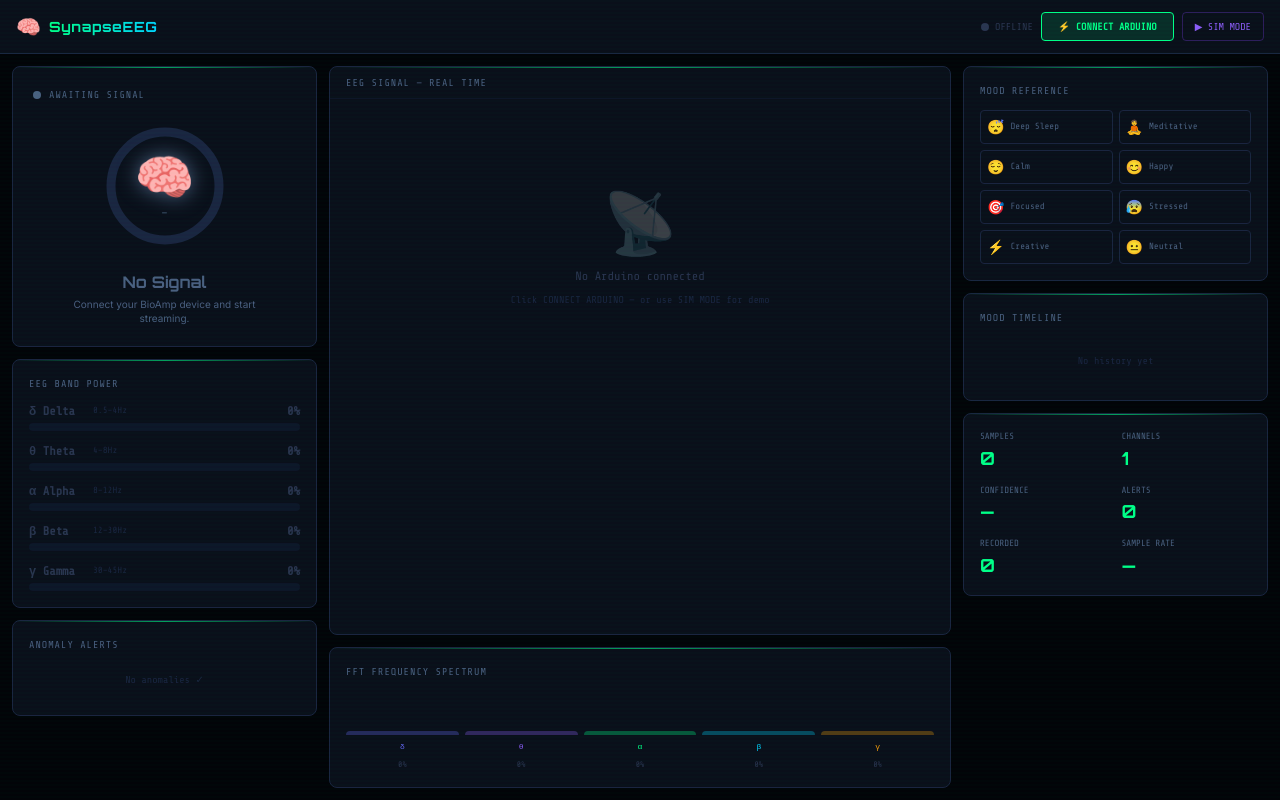
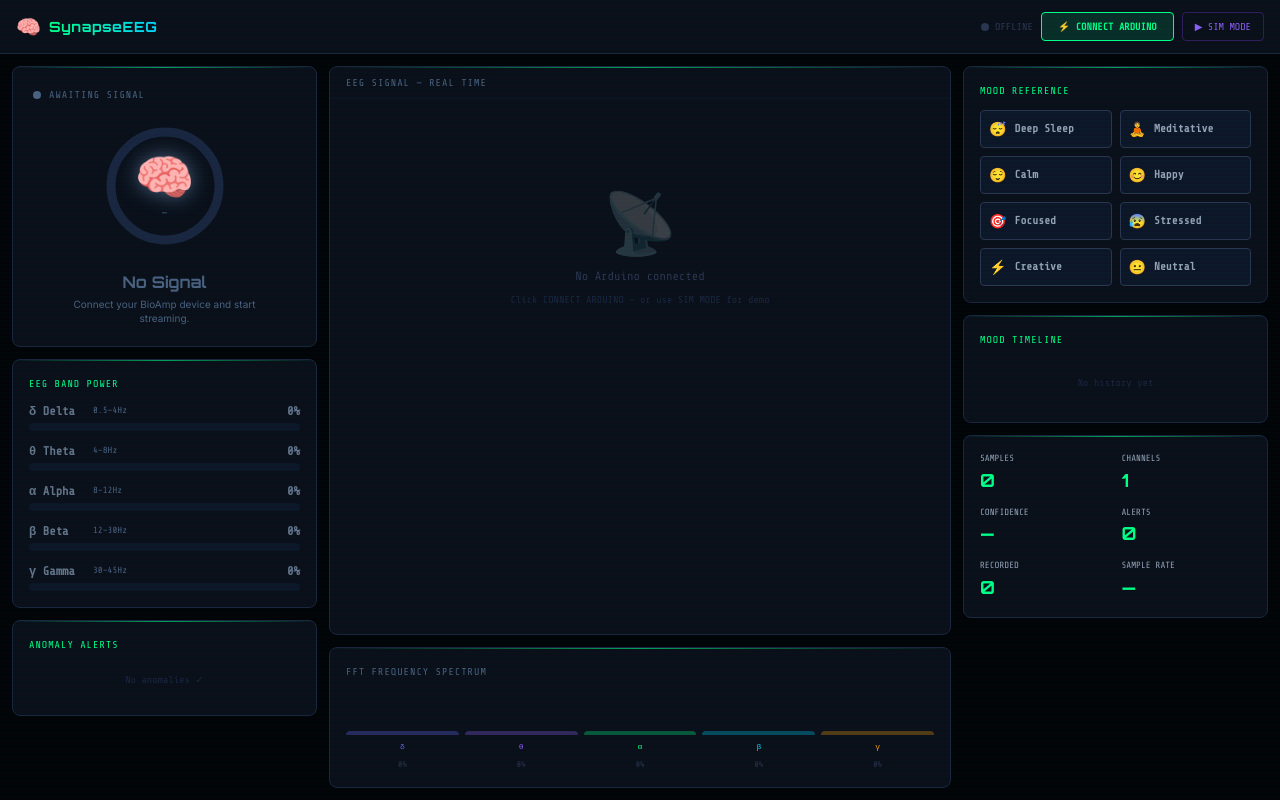
Before and after one commit to Sakshiippe5/synapse-eeg, a Next.js app: page /dashboard in a window 1280 px wide. Built offline with nearby package versions, Linux system fonts and the light colour scheme.

Commit message:
ui: improve dashboard visibility and contrast

```diff
--- a/src/app/dashboard/page.tsx
+++ b/src/app/dashboard/page.tsx
@@ -678,7 +678,7 @@ export default function Dashboard() {
 
           {/* Band Power Bars */}
           <div className="cyber-panel p-4 flex flex-col gap-3">
-            <div className="font-mono text-[10px] tracking-widest" style={{ color: "#4a6080" }}>EEG BAND POWER</div>
+            <div className="font-mono text-[10px] tracking-widest" style={{ color: "#00ff88" }}>EEG BAND POWER</div>
             {BANDS.map(b => {
               const pct = Math.round(norm[b.key] ?? 0);
               const dom = mood?.dominantBand === b.label.split(" ")[1];
@@ -686,12 +686,12 @@ export default function Dashboard() {
                 <div key={b.key}>
                   <div className="flex justify-between mb-1">
                     <div className="flex items-center gap-2">
-                      <span className="font-mono text-xs font-bold w-14" style={{ color: dom ? b.color : "#2a3550" }}>
+                      <span className="font-mono text-xs font-bold w-14" style={{ color: dom ? b.color : "#64748b" }}>
                         {b.label}
                       </span>
-                      <span className="font-mono text-[9px]" style={{ color: "#1a2540" }}>{b.range}</span>
+                      <span className="font-mono text-[9px]" style={{ color: "#4a6080" }}>{b.range}</span>
                     </div>
-                    <span className="font-mono text-xs font-bold" style={{ color: dom ? b.color : "#2a3550" }}>
+                    <span className="font-mono text-xs font-bold" style={{ color: dom ? b.color : "#64748b" }}>
                       {pct}%
                     </span>
                   </div>
@@ -713,7 +713,7 @@ export default function Dashboard() {
 
           {/* Alerts */}
           <div className="cyber-panel p-4">
-            <div className="font-mono text-[10px] tracking-widest mb-2" style={{ color: "#4a6080" }}>ANOMALY ALERTS</div>
+            <div className="font-mono text-[10px] tracking-widest mb-2" style={{ color: "#00ff88" }}>ANOMALY ALERTS</div>
             <div className="flex flex-col gap-2" style={{ maxHeight: 140, overflowY: "auto" }}>
               {alerts.length === 0 ? (
                 <div className="font-mono text-[10px] py-3 text-center" style={{ color: "#1a2540" }}>No anomalies ✓</div>
@@ -828,19 +828,19 @@ export default function Dashboard() {
 
           {/* Mood Reference */}
           <div className="cyber-panel p-4">
-            <div className="font-mono text-[10px] tracking-widest mb-3" style={{ color: "#4a6080" }}>MOOD REFERENCE</div>
-            <div className="grid grid-cols-2 gap-1.5">
+            <div className="font-mono text-[10px] tracking-widest mb-3" style={{ color: "#00ff88" }}>MOOD REFERENCE</div>
+            <div className="grid grid-cols-2 gap-2">
               {MOODS.map((m, i) => (
                 <div
                   key={i}
-                  className="flex items-center gap-1.5 p-1.5 rounded transition-all"
+                  className="flex items-center gap-2 p-2 rounded transition-all"
                   style={{
-                    border: `1px solid ${mood?.mood === m.label ? m.color + "50" : "#1a2540"}`,
-                    background: mood?.mood === m.label ? m.color + "18" : "transparent",
+                    border: `1px solid ${mood?.mood === m.label ? m.color : "#2a3550"}`,
+                    background: mood?.mood === m.label ? m.color + "25" : "#0d1628",
                   }}
                 >
                   <span className="text-sm">{m.emoji}</span>
-                  <span className="font-mono text-[9px]" style={{ color: mood?.mood === m.label ? m.color : "#4a6080" }}>
+                  <span className="font-mono text-[11px] font-bold" style={{ color: mood?.mood === m.label ? m.color : "#94a3b8" }}>
                     {m.label}
                   </span>
                 </div>
@@ -850,7 +850,7 @@ export default function Dashboard() {
 
           {/* Mood Timeline */}
           <div className="cyber-panel p-4">
-            <div className="font-mono text-[10px] tracking-widest mb-3" style={{ color: "#4a6080" }}>MOOD TIMELINE</div>
+            <div className="font-mono text-[10px] tracking-widest mb-3" style={{ color: "#00ff88" }}>MOOD TIMELINE</div>
             <div className="flex flex-col gap-2" style={{ maxHeight: 200, overflowY: "auto" }}>
               {history.length === 0 ? (
                 <div className="font-mono text-[10px] text-center py-4" style={{ color: "#1a2540" }}>No history yet</div>
@@ -858,14 +858,14 @@ export default function Dashboard() {
                 history.map((h, i) => (
                   <div key={i} className="flex items-center gap-2" style={{ opacity: Math.max(0.3, 1 - i * 0.07) }}>
                     <span className="text-sm">{h.mood.emoji}</span>
-                    <span className="font-mono text-[10px] flex-1" style={{ color: "#e0f0ff" }}>{h.mood.mood}</span>
+                    <span className="font-mono text-[10px] flex-1" style={{ color: "#ffffff" }}>{h.mood.mood}</span>
                     <div className="w-12 h-1.5 rounded-full" style={{ background: "#0d1628" }}>
                       <div
                         className="h-full rounded-full"
                         style={{ width: `${h.mood.confidence}%`, background: h.mood.color }}
                       />
                     </div>
-                    <span className="font-mono text-[9px]" style={{ color: "#4a6080" }}>{h.time}</span>
+                    <span className="font-mono text-[9px]" style={{ color: "#64748b" }}>{h.time}</span>
                   </div>
                 ))
               )}
@@ -883,7 +883,7 @@ export default function Dashboard() {
               { label: "SAMPLE RATE", value: connected ? `${samplingRate}Hz` : "—" },
             ].map((s, i) => (
               <div key={i}>
-                <div className="font-mono text-[9px]" style={{ color: "#4a6080" }}>{s.label}</div>
+                <div className="font-mono text-[9px]" style={{ color: "#94a3b8" }}>{s.label}</div>
                 <div className="font-display font-bold text-lg" style={{ color: "#00ff88" }}>{s.value}</div>
               </div>
             ))}
```
